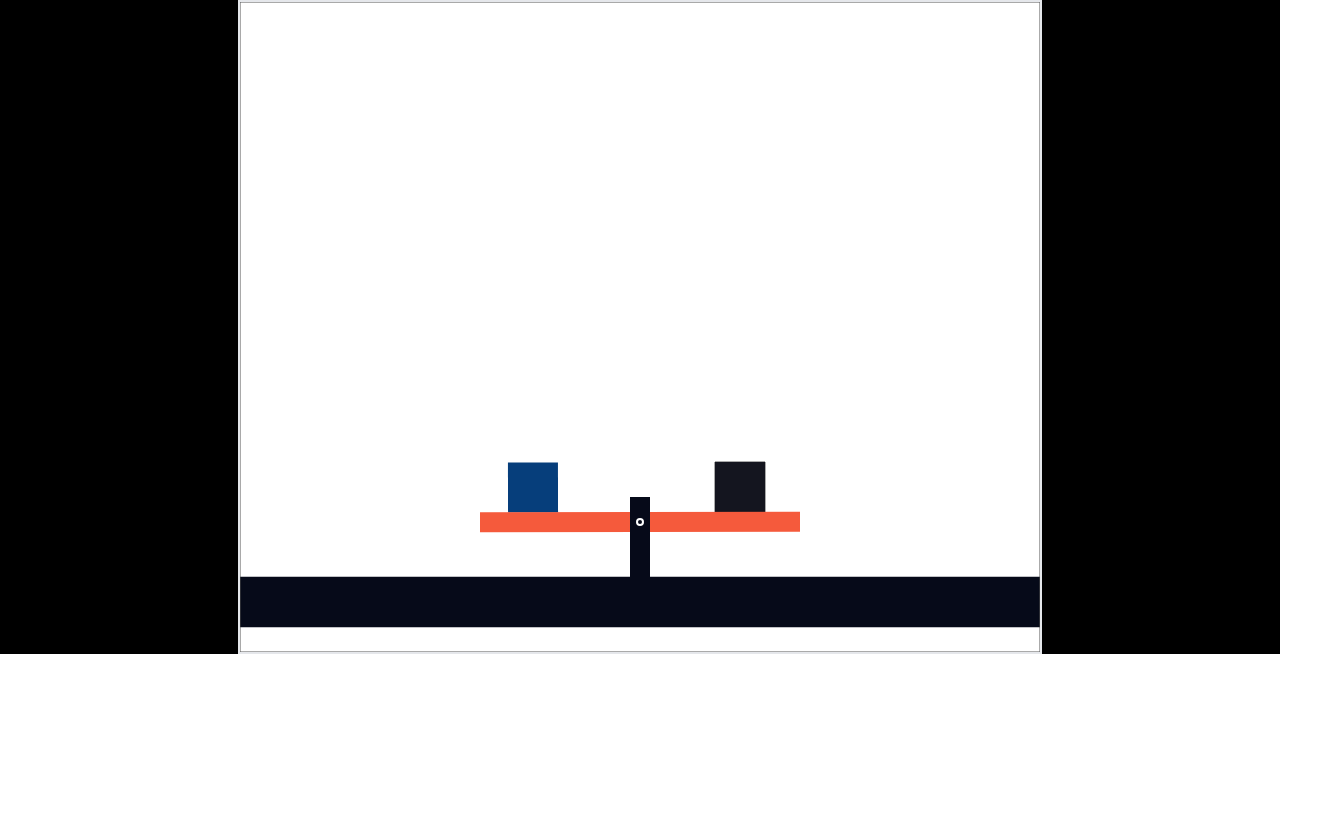
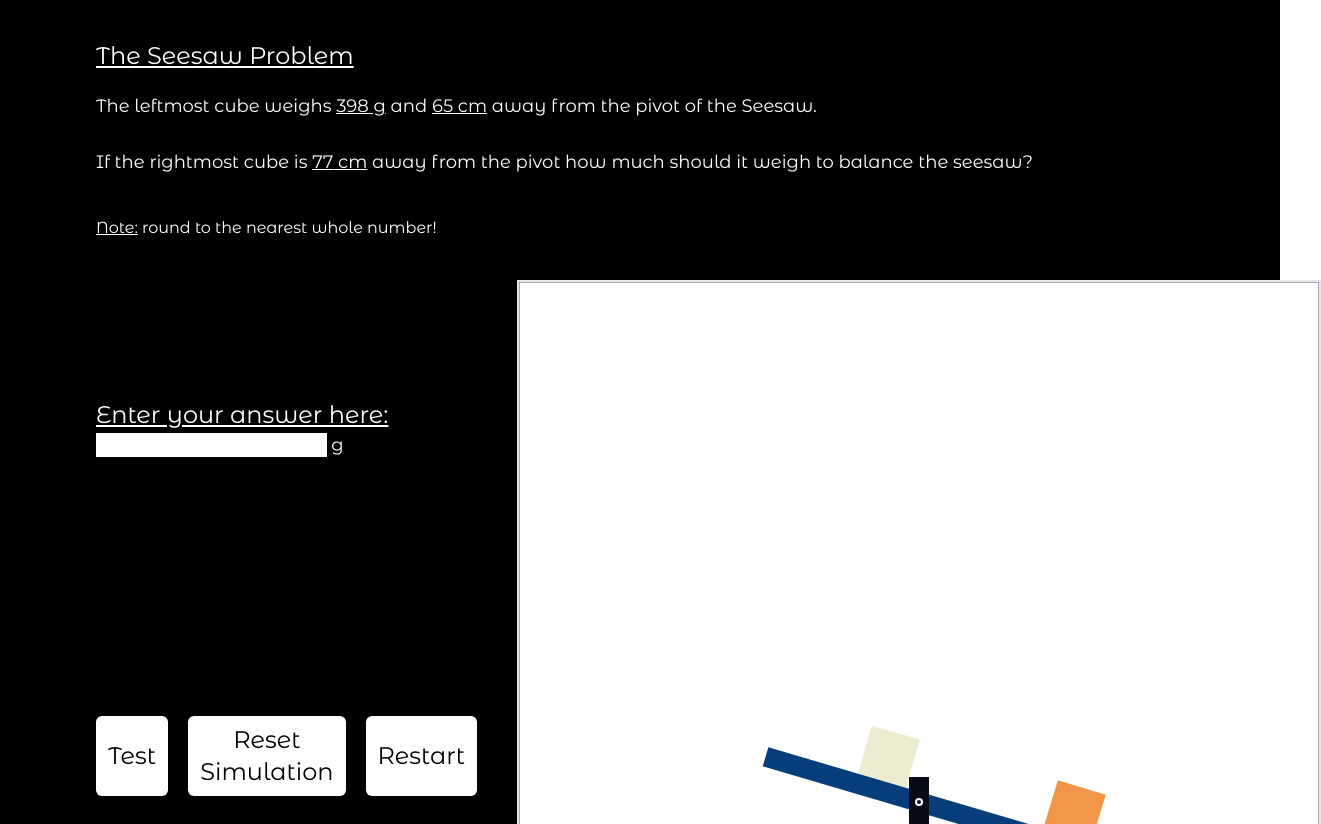
Before and after one commit to Marois2000/Physics-Simulator, a React (Vite) app: page /Physics-Simulator/seesaw in a window 1280 px wide. Shown: the part 176-1000 px from the top of the page, 1321 px wide, since content can reach past the window. Before the commit the page ends 830 px from the top, so only its background shows below. Built offline with nearby package versions, Linux system fonts and the light colour scheme.

Commit message:
partially completed seesaw

```diff
--- a/src/routes/seesaw.jsx
+++ b/src/routes/seesaw.jsx
@@ -2,23 +2,29 @@ import { useEffect, useRef, useState } from 'react'
 import { Engine, Render, Bodies, World, Body, Matter, Constraint, Vector } from 'matter-js'
 import React from 'react'
 import { Navbar } from '../components/navbar'
+import { ToastContainer, toast } from 'react-toastify';
+import 'react-toastify/dist/ReactToastify.css';
+
 
 export const SeeSaw = (props) => {
   const scene = useRef()
   const isPressed = useRef(false)
   const engine = useRef(Engine.create())
 
-  const [randomX, setRandomX] = useState();
-  const setMeasurements = () => {
+  const [randomXLeft, setRandomXLeft] = useState();
+  const [randomMassLeft, setRandomMassLeft] = useState();
+  const [randomXRight, setRandomXRight] = useState();
+  const [massRight, setMassRight] = useState();
 
-  }
+
+
+
 
     useEffect(() => {
         const cw = 800;
         const ch = 650;
 
-
-        addSeeSaw();
+        setMeasurements();
 
         const render = Render.create({
         element: scene.current,
@@ -55,50 +61,121 @@ export const SeeSaw = (props) => {
     }
   }, [])
 
+  const setMeasurements = () => {
+    const randomXLeft = Math.floor(Math.random() * 100) + 266;
 
+    const randomMassLeft = Math.random() + .250;
 
-  const addSeeSaw = () => {
-    //const boxA = Bodies.rectangle(150, 450, 80, 80, { density: 0.005, render: { fillStyle: '#0000ff' }});
-    //const boxB = Bodies.rectangle(450, 480, 80, 80, { density: 0.005});
+    const randomXRight = Math.floor(Math.random() * 100) + 420;
+
+    const massRight = (((400-randomXLeft*randomMassLeft*1000)/randomXRight-400)*-1)/1000;
+
+    console.log(Math.floor(massRight*1000) + 'g');
+
+    setRandomXLeft(randomXLeft);
+    setRandomMassLeft(randomMassLeft);
+    setRandomXRight(randomXRight);
+    setMassRight(massRight)
+
+   addSeeSaw(randomXLeft, randomMassLeft, randomXRight, massRight);
+  }
+  const checkAnswer = (userAnswer) => {
+    if(userAnswer<(massRight*1000)+10&&userAnswer>(massRight*1000)-10){
+      toast.success('You Got It! Great Job', {
+        position: "top-center",
+        autoClose: 5000,
+        hideProgressBar: false,
+        closeOnClick: true,
+        pauseOnHover: true,
+        draggable: true,
+        progress: undefined,
+        theme: "dark",
+    });
+    }
+    else{
+      toast.error('That was wrong, try again!', {
+        position: "top-center",
+        autoClose: 5000,
+        hideProgressBar: false,
+        closeOnClick: true,
+        pauseOnHover: true,
+        draggable: true,
+        progress: undefined,
+        theme: "dark",
+    });
+    }
+  }
+  const addSeeSaw = (xLeft, mLeft, xRight, mRight) => {
     var group = Body.nextGroup(true);
     var catapult =  Bodies.rectangle(400, 520, 320, 20,{ collisionFilter: { group: group } });
     var rectangle1 = Bodies.rectangle(400, 600, 800, 50.5, { isStatic: true, render: { fillStyle: '#060a19' } });
-    //var rectangle2 = Bodies.rectangle(250, 555, 20, 50, { isStatic: true, render: { fillStyle: '#060a19' } });
     var rectangle2 = Bodies.rectangle(400, 535, 20, 80, { isStatic: true, collisionFilter: { group: group }, render: { fillStyle: '#060a19' } });
 
-    var weight1 = Bodies.rectangle(500, 485, 50,50,{ isStatic: true});
-    //var weight2 = Bodies.rectangle(300, 490, 50,50,{ isStatic: true});
-    let randomX2 = Math.random()*100+266;
-    setRandomX(randomX2);
-    var weight2 = Bodies.rectangle(randomX2, 485, 50,50,{ isStatic: false} );
-    // Random Range from 266-365 2.66cm-3.65cm 4cm is center
-
-    //var circle1 = Bodies.circle(560, 100, 50, { density: 0.005 });
+    var massLeft = Bodies.rectangle(xLeft, 485, 50,50,{ isStatic: false, mass: mLeft});
+    var massRight = Bodies.rectangle(xRight, 485, 50,50,{ isStatic: false, mass: mRight});
     var constraint =  Constraint.create({
         bodyA: catapult,
         pointB: Vector.clone(catapult.position),
         stiffness: 1,
         length: 0
     });
-    World.add(engine.current.world, [weight1, weight2, constraint, catapult, group,rectangle1, rectangle2]);
-    //World.add(engine.current.world, [boxA, boxB]);
+    World.add(engine.current.world, [massLeft, massRight, constraint, catapult, group,rectangle1, rectangle2]);
   }
 
 
-
   return (
-    <div className='w-[100%] h-[100%] bg-black'>
+    <div className='bg-black justify-center items-center flex flex-col min-h-screen'>
         <Navbar />
 
-        <div className=' bg-black w-full justify-center flex'>
-            <div className='border-2 border-color-white h-fit'>
-                <div
+        <div className='my-10 w-[85%]'>
+            <h1 className='text-2xl font-montserrat text-white'> <u>The Seesaw Problem</u> </h1>
+            <p className='text-lg font-montserrat text-white pt-5'>
 
-                    ref={scene} />
+                The leftmost cube weighs <u>{Math.floor(randomMassLeft*1000)} g</u> and <u>{400-randomXLeft} cm</u> away from the pivot of the Seesaw. <br /> <br />
+
+                If the rightmost cube is <u>{randomXRight-400} cm</u> away from the pivot how much should it weigh to balance the seesaw?
+            </p>
+            <h3 className='font-montserrat text-white pt-10'><u>Note:</u> round to the nearest whole number!</h3>
+        </div>
+
+        <div className='flex justify-between w-[85%] gap-10'>
+            <div className='w-full justify-around flex flex-col'>
+                <div className='flex flex-col items-start justify-start w-[80%]'>
+                    <h2 className='text-2xl font-montserrat text-white' id='userAnswer'><u>Enter your answer here:</u></h2>
+                    <label>
+                    <input type="number" name="name" /> <span className='text-lg font-montserrat text-white pt-5'>g</span>
+                    </label>
+                </div>
+
+                <div className='w-full py-5 flex justify-start gap-5'>
+                    <button onClick={() => checkAnswer(document.getElementById("userAnswer"))} className='text-black text-2xl bg-white py-2 px-3 rounded-md font-montserrat hover:bg-green-500 hover:text-white duration-300'>Test</button>
+                    <button onClick={() => resetWorld(false)} className='text-black text-2xl bg-white py-2 px-3 rounded-md font-montserrat hover:bg-blue-600 hover:text-white duration-300'>Reset Simulation</button>
+                    <button onClick={() => resetWorld(true)} className='text-black text-2xl bg-white py-2 px-3 rounded-md font-montserrat hover:bg-red-600 hover:text-white duration-300'>Restart</button>
+                </div>
             </div>
 
+
+            <div className='w-full justify-end flex'>
+                <div className='border-2 border-color-white h-fit'>
+                    <div ref={scene} />
+                </div>
+            </div>
         </div>
+
+        <ToastContainer
+                position="top-center"
+                autoClose={5000}
+                hideProgressBar={false}
+                newestOnTop={false}
+                closeOnClick
+                rtl={false}
+                pauseOnFocusLoss
+                draggable
+                pauseOnHover
+                theme="light"
+            />
+
     </div>
+)
 
-  )
 }
```
